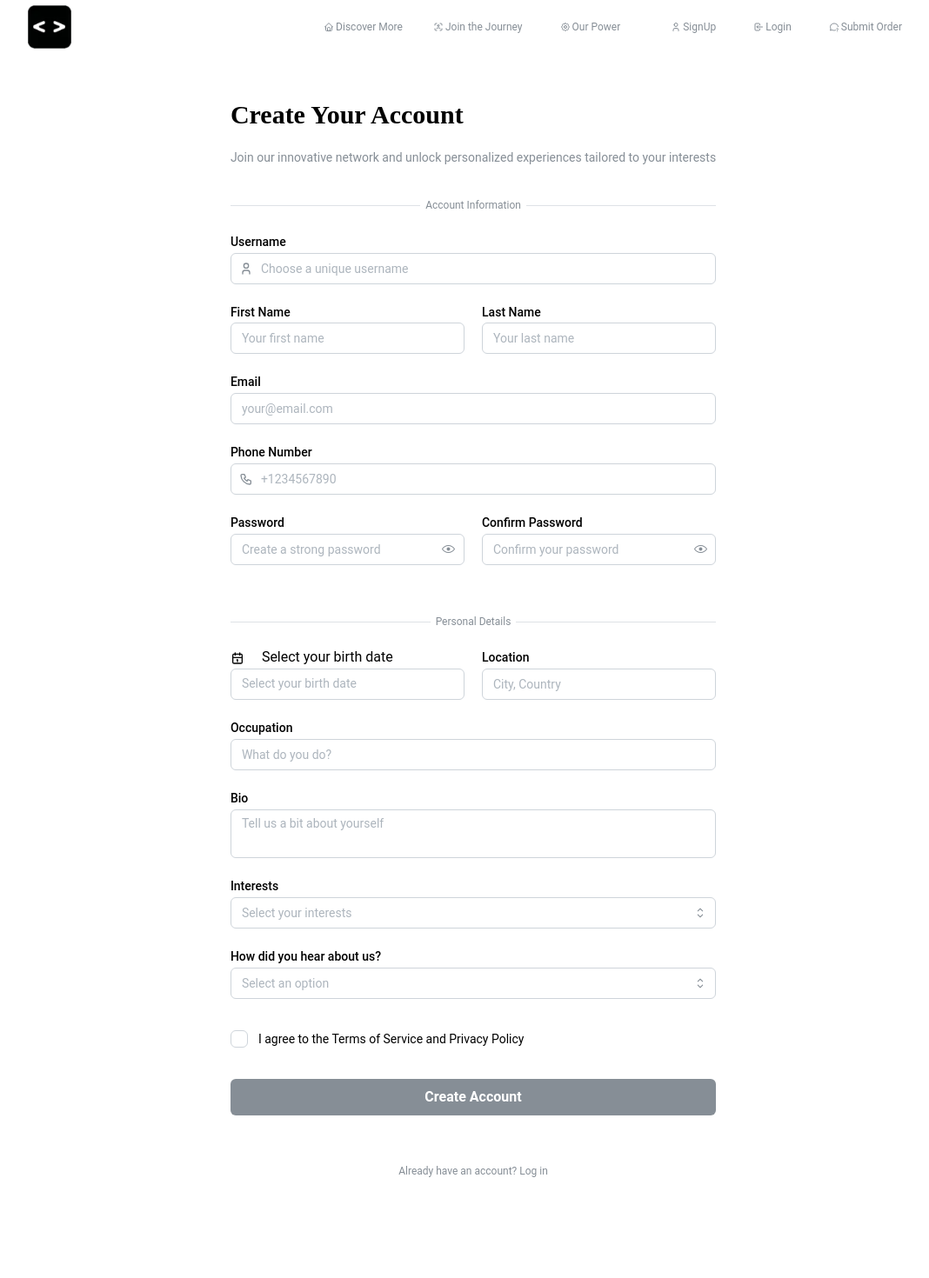
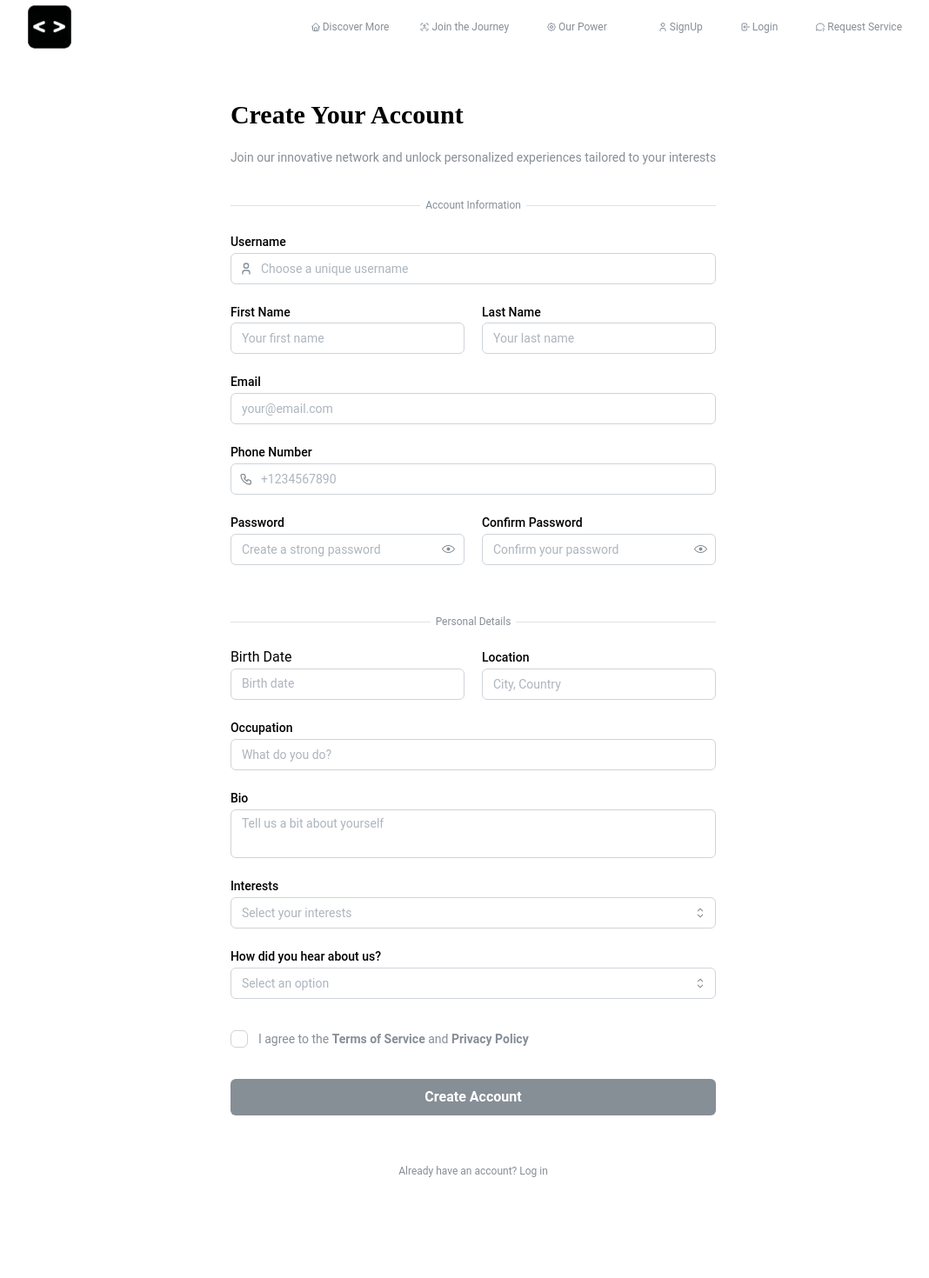
Before and after one commit to Zaidsaadedin1/CodeMastersJoNextJs, a Next.js app: page /signUp in a window 1280 px wide. Shown: the top 1470 px of the page at 87% size, without its empty margins (96-1164 px from the left). Built offline with nearby package versions, Linux system fonts and the light colour scheme.

Commit message:
refactor styles

```diff
--- a/app/blocks/MenuComponent/MenuComponent.tsx
+++ b/app/blocks/MenuComponent/MenuComponent.tsx
@@ -38,7 +38,7 @@ const MenuComponent = () => {
               <Menu.Dropdown>
                 <Menu.Item onClick={() => router.push("/discoverMore")}>
                   <Button variant="subtle">
-                    <Group gap={2}>
+                    <Group wrap="nowrap" gap={2}>
                       <IconHome size={12} />
                       <Text size="12">Discover More</Text>
                     </Group>
@@ -46,7 +46,7 @@ const MenuComponent = () => {
                 </Menu.Item>
                 <Menu.Item onClick={() => router.push("/joinTheJourney")}>
                   <Button variant="subtle">
-                    <Group gap={2}>
+                    <Group wrap="nowrap" gap={2}>
                       <IconUserScan size={12} />
                       <Text size="12">Join the Journey</Text>
                     </Group>
@@ -54,7 +54,7 @@ const MenuComponent = () => {
                 </Menu.Item>
                 <Menu.Item onClick={() => router.push("/ourPower")}>
                   <Button variant="subtle">
-                    <Group gap={2}>
+                    <Group wrap="nowrap" gap={2}>
                       <IconSettings size={12} />
                       <Text size="12">Our Power</Text>
                     </Group>
@@ -69,7 +69,7 @@ const MenuComponent = () => {
                 variant="subtle"
                 onClick={() => router.push("/discoverMore")}
               >
-                <Group gap={2}>
+                <Group wrap="nowrap" gap={2}>
                   <IconHome size={12} />
                   <Text size="12">Discover More</Text>
                 </Group>
@@ -78,13 +78,13 @@ const MenuComponent = () => {
                 variant="subtle"
                 onClick={() => router.push("/joinTheJourney")}
               >
-                <Group gap={2}>
+                <Group wrap="nowrap" gap={2}>
                   <IconUserScan size={12} />
                   <Text size="12">Join the Journey</Text>
                 </Group>
               </Button>
               <Button variant="subtle" onClick={() => router.push("/ourPower")}>
-                <Group gap={2}>
+                <Group wrap="nowrap" gap={2}>
                   <IconSettings size={12} />
                   <Text size="12">Our Power</Text>
                 </Group>
@@ -103,7 +103,7 @@ const MenuComponent = () => {
             <Menu.Dropdown>
               <Menu.Item onClick={() => router.push("/signUp")}>
                 <Button variant="subtle">
-                  <Group gap={2}>
+                  <Group wrap="nowrap" gap={2}>
                     <IconUser size={12} />
                     <Text size="12">SignUp</Text>
                   </Group>
@@ -117,11 +117,11 @@ const MenuComponent = () => {
                   </Group>
                 </Button>
               </Menu.Item>
-              <Menu.Item onClick={() => router.push("/submitOrder")}>
+              <Menu.Item onClick={() => router.push("/requestService")}>
                 <Button variant="subtle">
                   <Group gap={2}>
                     <IconMessageCircleQuestion size={12} />
-                    <Text size="12">Submit Order</Text>
+                    <Text size="12">Request Service</Text>
                   </Group>
                 </Button>
               </Menu.Item>
@@ -143,11 +143,11 @@ const MenuComponent = () => {
             </Button>
             <Button
               variant="subtle"
-              onClick={() => router.push("/submitOrder")}
+              onClick={() => router.push("/requestService")}
             >
               <Group gap={2}>
                 <IconMessageCircleQuestion size={12} />
-                <Text size="12">Submit Order</Text>
+                <Text size="12">Request Service</Text>
               </Group>
             </Button>
           </Group>
--- a/app/components/JoinTheJourney/JoinTheJourney.tsx
+++ b/app/components/JoinTheJourney/JoinTheJourney.tsx
@@ -13,6 +13,7 @@ import {
 } from "@mantine/core";
 import { keyframes } from "@emotion/react";
 import { IconRocket, IconStars, IconBulb } from "@tabler/icons-react";
+import { useRouter } from "next/router";
 
 // Animation keyframes
 const fadeIn = keyframes({
@@ -27,6 +28,7 @@ const pulse = keyframes({
 });
 
 const JoinTheJourney: React.FC = () => {
+  const route = useRouter();
   const inspiringPhrases = [
     {
       icon: IconRocket,
@@ -60,7 +62,7 @@ const JoinTheJourney: React.FC = () => {
           <Badge
             variant="gradient"
             gradient={{ from: "indigo", to: "cyan" }}
-            size="xl"
+            size="lg"
             radius="sm"
             px="lg"
             py="xs"
@@ -119,6 +121,7 @@ const JoinTheJourney: React.FC = () => {
               animation: `${pulse} 2s infinite ease-in-out`,
               animationDelay: "2s",
             }}
+            onClick={() => route.push("/requestService")}
           >
             Begin Your Transformation
           </Button>
--- a/app/components/OurPower/OurPower.tsx
+++ b/app/components/OurPower/OurPower.tsx
@@ -82,7 +82,7 @@ const OurPower: React.FC = () => {
   ];
 
   return (
-    <Container size="lg" py={80}>
+    <Stack>
       {/* Hero Section */}
       <Stack align="center" mb={80} gap="xl">
         <Badge variant="filled" size="lg" color="blue" radius="sm">
@@ -277,7 +277,7 @@ const OurPower: React.FC = () => {
           </Grid.Col>
         </Grid>
       </Card>
-    </Container>
+    </Stack>
   );
 };
 
--- a/app/components/SignUp/SignUp.tsx
+++ b/app/components/SignUp/SignUp.tsx
@@ -242,12 +242,10 @@ export default function SignUp() {
         />
         <Grid>
           <Grid.Col span={6}>
-            <Group>
-              <IconCalendar size={16} />
-              <Text> Select your birth date</Text>
-            </Group>
+            <Text>Birth Date</Text>
             <DatePickerInput
-              placeholder="Select your birth date"
+              wrapperProps={{ mb: "md" }}
+              placeholder="Birth date"
               value={form.values.birthDate}
               onChange={(date) =>
                 form.setFieldValue("birthDate", date as Date | null)
@@ -302,7 +300,16 @@ export default function SignUp() {
         />
 
         <Checkbox
-          label="I agree to the Terms of Service and Privacy Policy"
+          label={
+            <>
+              <Anchor target="_blank" size="sm" href="/termsOfService">
+                I agree to the <strong>Terms of Service</strong> and
+              </Anchor>
+              <Anchor target="_blank" size="sm" href="/privacyPolicy">
+                <strong> Privacy Policy </strong>
+              </Anchor>
+            </>
+          }
           mb="xl"
           error={form.errors.termsAccepted}
           {...form.getInputProps("termsAccepted", { type: "checkbox" })}
```
Also changed, not shown: app/components/RequestService/RequestService.tsx (+4 -6 lines).
